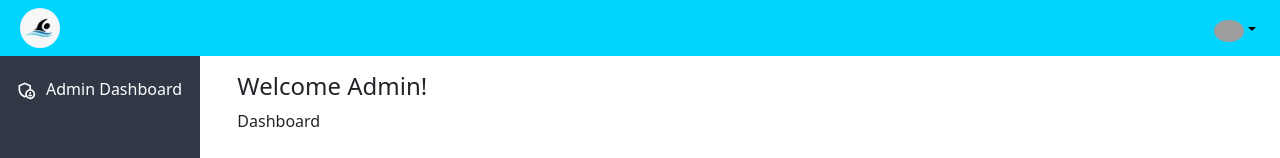
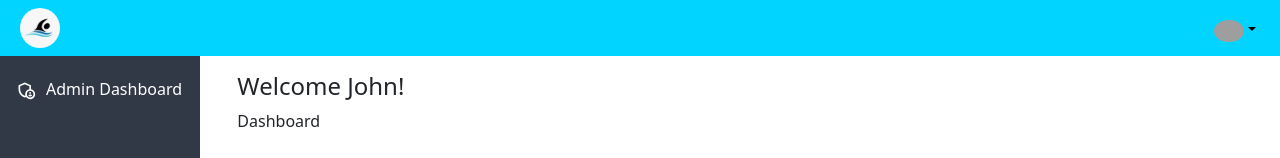
Before and after one commit to uvansankar17/hrms-web-app, a React (Create React App) app: page /login in a window 1280 px wide. Both pictures are taken after typing "name@example.com", "Sample123" into the empty fields and a click on the button "Login". Shown: the top 158 px of the page. Built offline with nearby package versions, Linux system fonts and the light colour scheme; grey boxes are pictures that could not be loaded.

Commit message:
Adding name on heading

```diff
--- a/src/Components/pages/AdminDashboard.js
+++ b/src/Components/pages/AdminDashboard.js
@@ -96,7 +96,7 @@ const AdminDashboard = () => {
       >
         <Row className="d-flex flex-row mt-3">
           <Col>
-            <h4>Welcome Admin!</h4>
+            <h4>Welcome John!</h4>
             <p>Dashboard</p>
           </Col>
         </Row>
```
